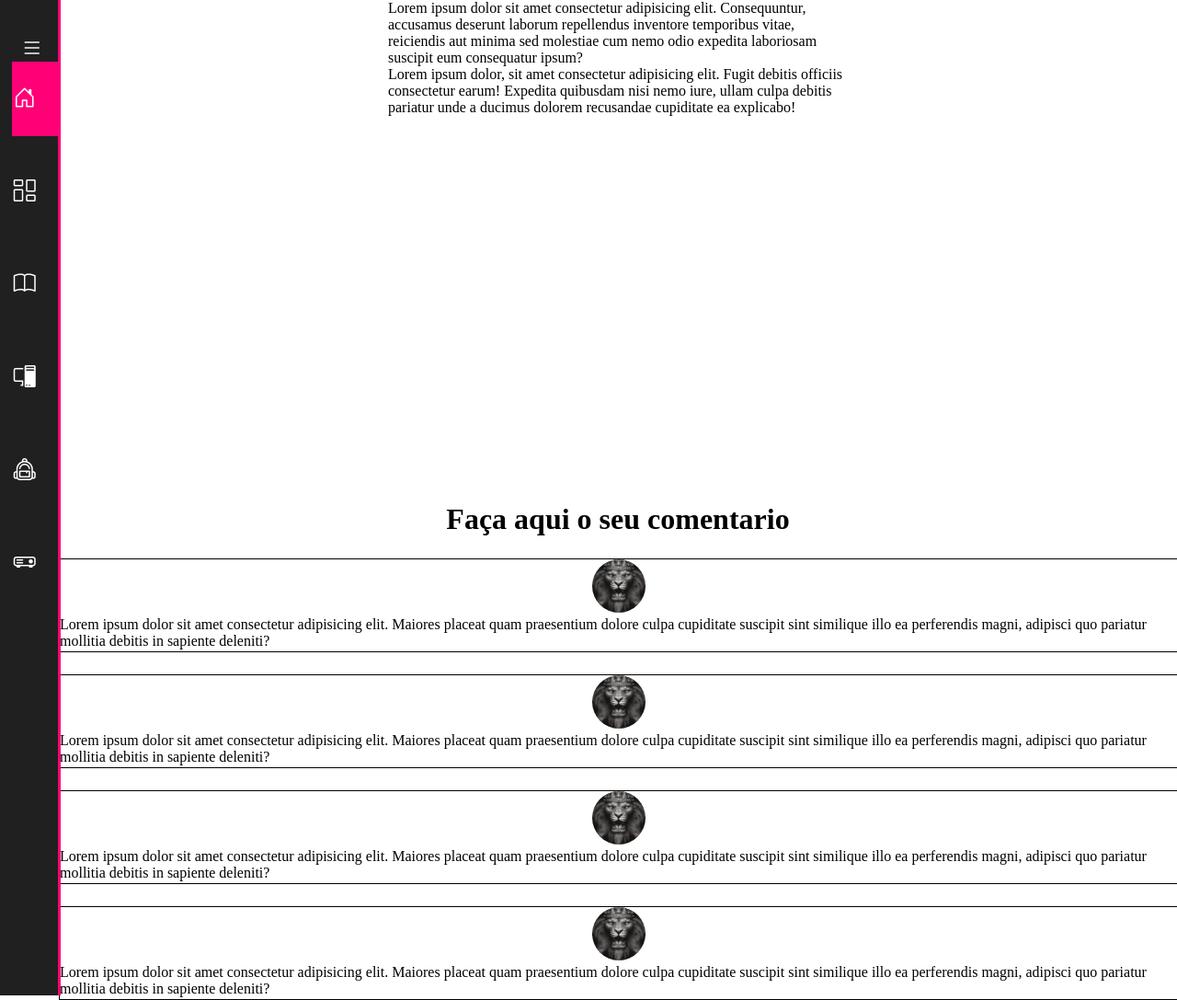
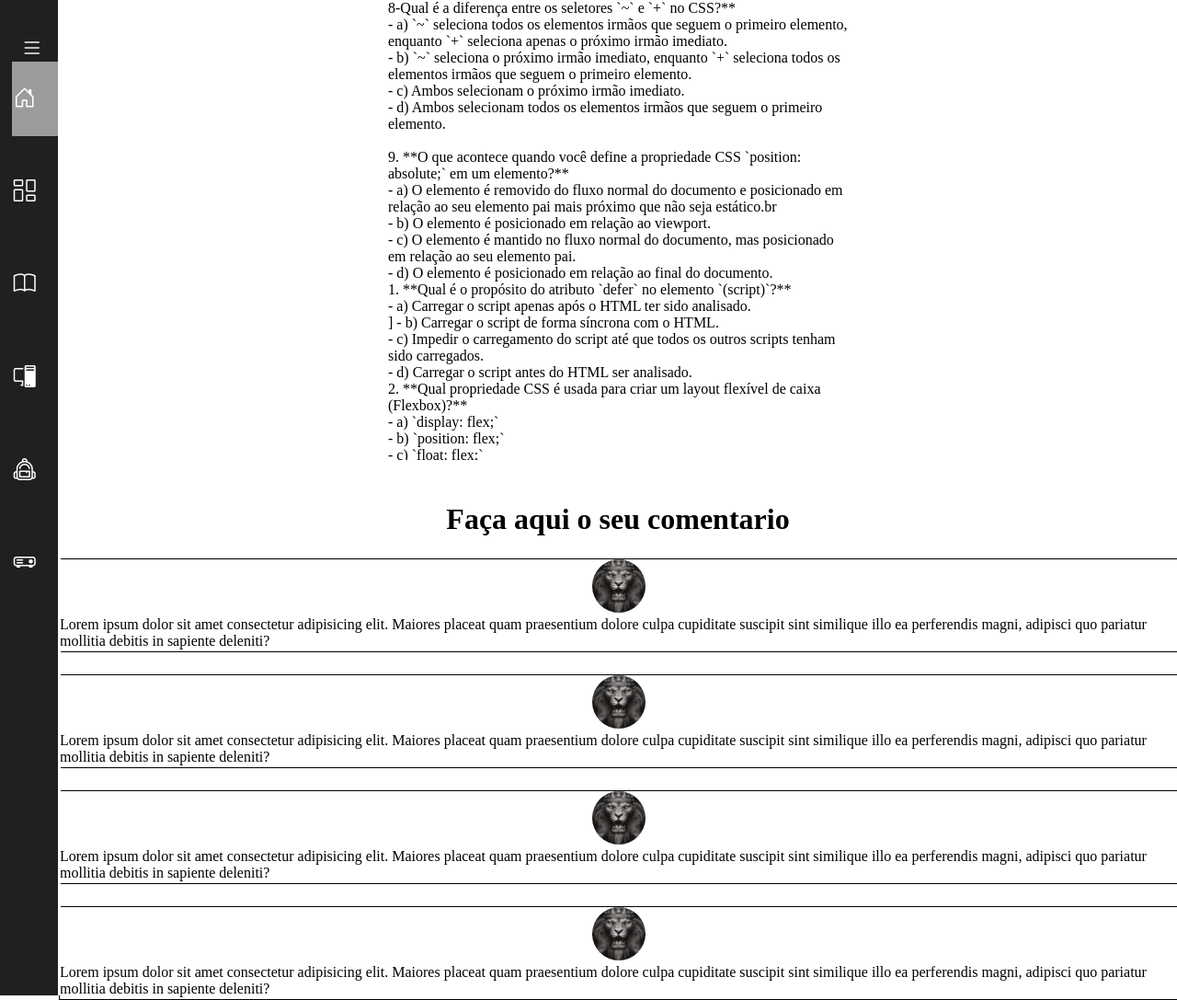
Before and after one commit to kayron33/alunos-King, a PHP site: page /paginaatividade.html in a window 1280 px wide. Shown: the whole page at 92% size. Run offline with PHP 8.4, Linux system fonts and the light colour scheme.

Commit message:
adicionada paginas

````diff
--- a/atividade.css
+++ b/atividade.css
@@ -8,13 +8,13 @@ body{
 }
 
 /*Menu lateral*/
- .menu-lateral{
+.menu-lateral{
     z-index: 1000;
     width: 50px;
     height: 100%;
     background-color: #202020;
     padding: 40px 0 40px 1%;
-    box-shadow: 3px 0 0 #FF0077;
+    box-shadow: 3px 0 0 white;
     position: fixed;
     top: 0;
     left: 0;
@@ -51,10 +51,11 @@ ul .item-menu{
     transition: .8s;
 }
 ul li.ativo{
-    background-color: #FF0077;
+    background-color: #9c9c9c;
 }
 ul .item-menu:hover{
-    background-color: #FF0077;
+    background-color: rgba(0, 0, 0, 0.466);
+
 }
 
 ul .item-menu .txt-link{
@@ -149,6 +150,10 @@ main .comentarios h1{
     height: 500px;
     overflow: auto;
 }
+.pag-at p{
+    text-align: justify;
+    margin-top: 2.5rem;
+}
 
 
 @media (max-width:600px){
@@ -178,6 +183,12 @@ main .comentarios h1{
         background-color: white;
         color: white;
     }
+    .pag-at2{
+        margin-top: 1.9rem;
+        width: 300px;
+        height: 300px;
+        overflow: auto;
+    }
     main .aulas a{
         font-family: Arial, Helvetica, sans-serif;
         padding: 20px;
--- a/atividades.html
+++ b/atividades.html
@@ -75,7 +75,7 @@
                 Lorem ipsum dolor sit amet consectetur adipisicing elit. Quae nesciunt totam earum.
             </p>
         </div>
-        <a href=""><button class="at-button">Fazer</button></a>
+        <a href="paginaatividade.html"><button class="at-button">Fazer</button></a>
     </div>
     <div class="box-at1">
         <div class="img-at1">
--- a/cursos.html
+++ b/cursos.html
@@ -106,7 +106,7 @@
 
 
     </div>
-    <a href=""><button class="btn">Fazer Curso</button></a>
+    <a href="paginadocurso.html"><button class="btn">Fazer Curso</button></a>
 </div>
 
 
--- a/paginaatividade.html
+++ b/paginaatividade.html
@@ -65,8 +65,49 @@
 
             <main>
 <div class="pag-at2">
-    <p>Lorem ipsum dolor sit amet consectetur adipisicing elit. Consequuntur, accusamus deserunt laborum repellendus inventore temporibus vitae, reiciendis aut minima sed molestiae cum nemo odio expedita laboriosam suscipit eum consequatur ipsum?</p>
-    <p>Lorem ipsum dolor, sit amet consectetur adipisicing elit. Fugit debitis officiis consectetur earum! Expedita quibusdam nisi nemo iure, ullam culpa debitis pariatur unde a ducimus dolorem recusandae cupiditate ea explicabo!</p>
+    <p>8-Qual é a diferença entre os seletores `~` e `+` no CSS?**
+        <br>
+        - a) `~` seleciona todos os elementos irmãos que seguem o primeiro elemento, enquanto `+` seleciona apenas o próximo irmão imediato.
+        <br>
+        - b) `~` seleciona o próximo irmão imediato, enquanto `+` seleciona todos os elementos irmãos que seguem o primeiro elemento. <br>
+        - c) Ambos selecionam o próximo irmão imediato.
+        <br>
+        - d) Ambos selecionam todos os elementos irmãos que seguem o primeiro elemento.</p> <br>
+    <p>9. **O que acontece quando você define a propriedade CSS `position: absolute;` em um elemento?**<br>
+        - a) O elemento é removido do fluxo normal do documento e posicionado em relação ao seu elemento pai mais próximo que não seja estático.br <br>
+        - b) O elemento é posicionado em relação ao viewport. <br>
+        - c) O elemento é mantido no fluxo normal do documento, mas posicionado em relação ao seu elemento pai. <br>
+        - d) O elemento é posicionado em relação ao final do documento.
+    <br></p>
+    <p>1. **Qual é o propósito do atributo `defer` no elemento `(script)`?** <br>
+        - a) Carregar o script apenas após o HTML ter sido analisado. <br>    ]
+        - b) Carregar o script de forma síncrona com o HTML.
+        <br>
+        - c) Impedir o carregamento do script até que todos os outros scripts tenham sido carregados. <br>
+        - d) Carregar o script antes do HTML ser analisado.
+    <br></p>
+    <p>2. **Qual propriedade CSS é usada para criar um layout flexível de caixa (Flexbox)?** <br>
+        - a) `display: flex;` <br>
+        - b) `position: flex;` <br>
+        - c) `float: flex;` <br>
+        - d) `layout: flex;` <br></p>
+
+    <p>3. **Qual é o resultado do seguinte código HTML e CSS?**
+        ```html
+        -div class="box">-/div>br
+        -style> <br>
+          -box { <br>
+            -width: 100px; <br>
+            -height: 100px; <br>
+            -border: 10px solid  black; <br>
+            -box-sizing: border-box; <br>
+          } <br>
+        -style <br>
+        ```</p>
+    <p></p>
+    <p></p>
+    <p></p>
+    <p></p>
 </div>
 
 
````
